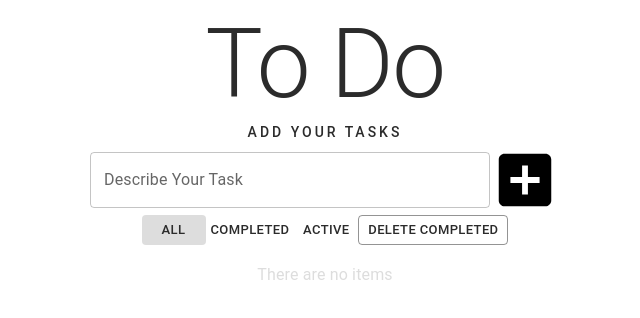
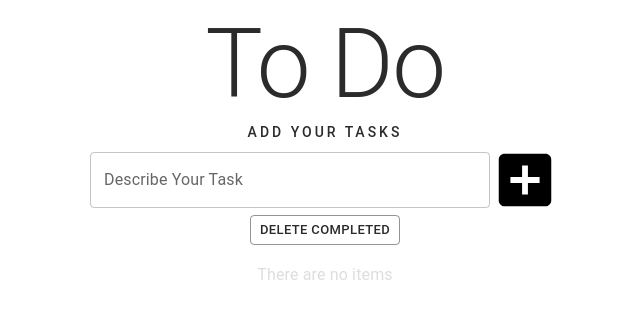
Before and after one commit to kuzivka/todo, a React (Create React App) app: page / in a window 1280 px wide. Shown: the top 318 px of the page, without its empty margins (315-955 px from the left). Built offline with nearby package versions, Linux system fonts and the light colour scheme; the HTML template or start-up script is replaced by a standard one.

Commit message:
Added enums, fixed code after review

```diff
--- a/src/components/FilterBar.tsx
+++ b/src/components/FilterBar.tsx
@@ -6,6 +6,7 @@ import {
   deleteComletedFromTodoList,
   filterTodoList,
 } from '../actions/actionCreators';
+import { filterListBy } from '../enums';
 import { getFilter } from '../selectors/getFilter';
 import FilterBtn from './FilterBtn';
 
@@ -19,7 +20,7 @@ export default function FilterBar() {
     dispatch(filterTodoList('all'));
   }, [dispatch]);
 
-  const buttons: TaskToShow[] = ['all', 'completed', 'active'];
+  const buttons = Object.values(filterListBy).map((option) => option);
 
   return (
     <Box className="filter-buttons-container">
--- a/src/components/FilterBtn.tsx
+++ b/src/components/FilterBtn.tsx
@@ -1,10 +1,11 @@
 import { Button } from '@mui/material';
 import { useDispatch } from 'react-redux';
 import { filterTodoList } from '../actions/actionCreators';
+import { filterListBy } from '../enums';
 
 interface FilterBtnProps {
   filterState: string;
-  show: TaskToShow;
+  show: filterListBy;
 }
 
 export default function FilterBtn(props: FilterBtnProps) {
@@ -12,7 +13,7 @@ export default function FilterBtn(props: FilterBtnProps) {
   const dispatch = useDispatch();
 
   const handleClick = () => {
-    dispatch(filterTodoList(show));
+    dispatch(filterTodoList(show as TaskToShow));
   };
   return (
     <Button
--- a/src/components/TaskCards.tsx
+++ b/src/components/TaskCards.tsx
@@ -1,5 +1,5 @@
 import { List, Typography } from '@mui/material';
-import { useState, Fragment, useCallback } from 'react';
+import { useCallback, useState } from 'react';
 import { useSelector } from 'react-redux';
 import { getTaskListToShowSelector } from '../selectors/getTaskListToShowSelector';
 import { EditTodoModal } from './EditTodoModal';
@@ -27,8 +27,10 @@ export default function TaskCards() {
           onClose={resetTaskId}
         />
       )}
-      {tasks.length === 0 && (
-        <Typography variant="subtitle1" className='no-item-title'>There are no items</Typography>
+      {!tasks.length && (
+        <Typography variant="subtitle1" className="no-item-title">
+          There are no items
+        </Typography>
       )}
     </>
   );
--- a/src/components/TaskInput.tsx
+++ b/src/components/TaskInput.tsx
@@ -2,7 +2,9 @@ import { AddBox } from '@mui/icons-material';
 import { TextField } from '@mui/material';
 import {
   ChangeEventHandler,
-  KeyboardEventHandler, useCallback, useState
+  KeyboardEventHandler,
+  useCallback,
+  useState,
 } from 'react';
 import { useDispatch } from 'react-redux';
 import { addTodo, filterTodoList } from '../actions/actionCreators';
--- a/src/components/TodoCard.tsx
+++ b/src/components/TodoCard.tsx
@@ -1,6 +1,6 @@
 import { Clear, Edit } from '@mui/icons-material';
 import { Checkbox, IconButton, ListItem, ListItemText } from '@mui/material';
-import { Fragment, useCallback, Dispatch, SetStateAction } from 'react';
+import { Dispatch, Fragment, SetStateAction, useCallback } from 'react';
 import { useDispatch } from 'react-redux';
 import { deleteTodo, toggleDone } from '../actions/actionCreators';
 
--- a/src/components/styles/style.scss
+++ b/src/components/styles/style.scss
@@ -42,11 +42,11 @@
 .no-item-title {
   color: #ddd;
 }
-.sort-icon{
+.sort-icon {
   width: 70px !important;
   font-size: 60px !important;
 }
-.active-button{
+.active-button {
   background-color: #ddd !important;
 }
 .modal-box {
--- a/src/selectors/getTaskListToShowSelector.ts
+++ b/src/selectors/getTaskListToShowSelector.ts
@@ -1,12 +1,13 @@
 import { Selector } from '@reduxjs/toolkit';
 import { format } from 'date-fns';
 import { TIME_ON_CARDS } from '../constants';
+import { filterListBy } from '../enums';
 
 const applyFiltering = (filterBy: TaskToShow) => (task: ToDo) => {
-  if (filterBy === 'active') {
+  if (filterBy === filterListBy.active) {
     return !task.done;
   }
-  if (filterBy === 'completed') {
+  if (filterBy === filterListBy.comleted) {
     return task.done;
   }
   return true;
```
